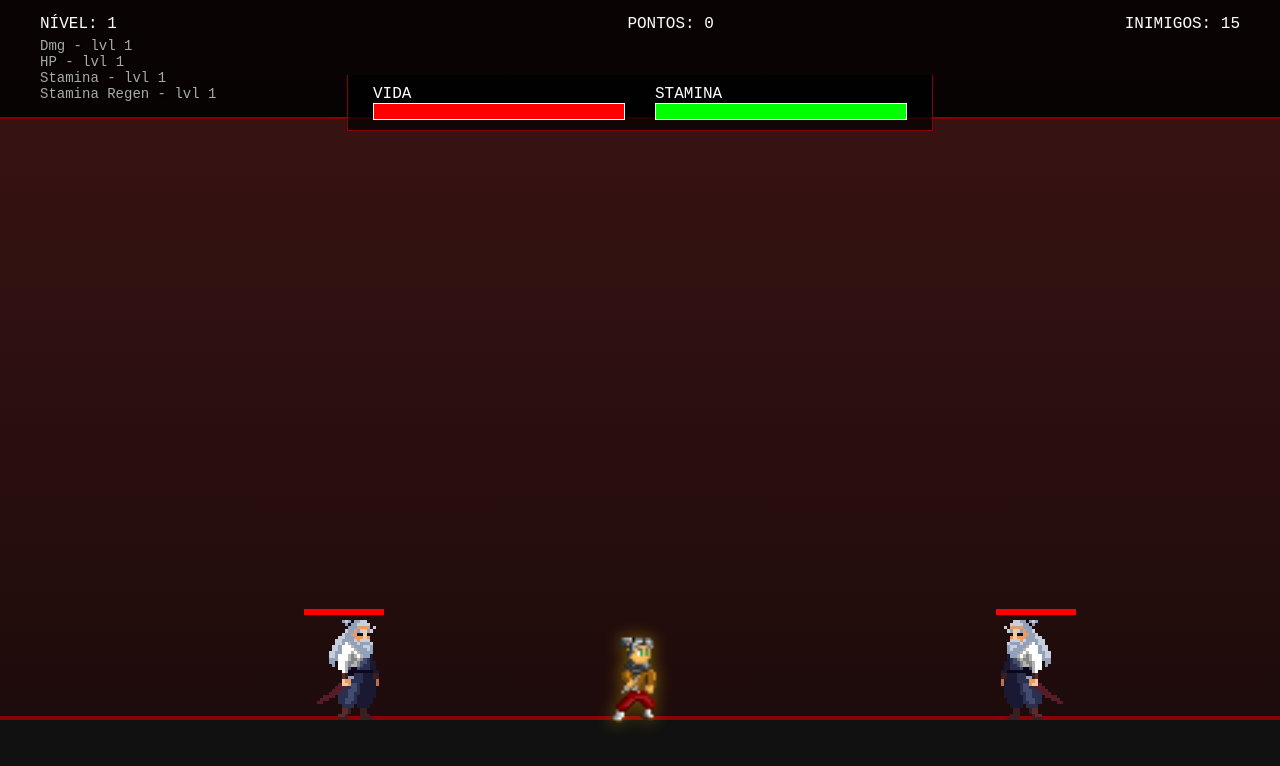
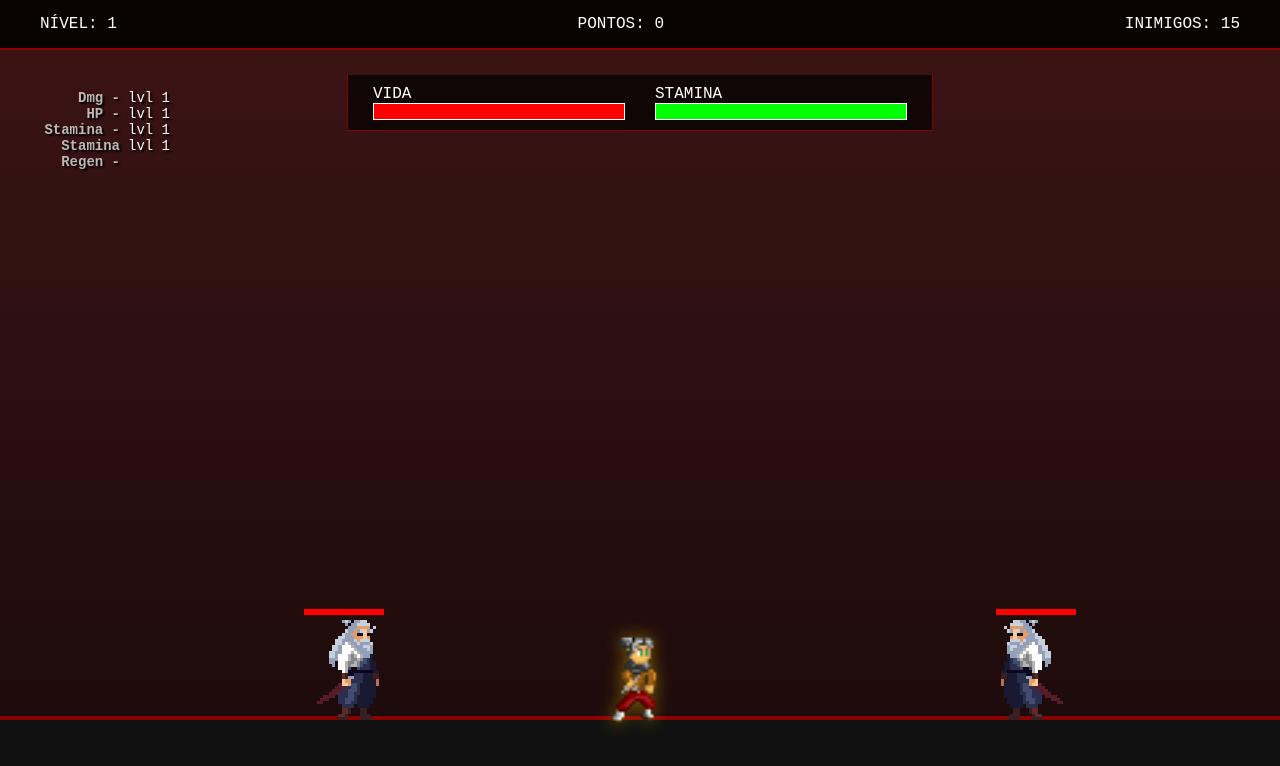
Before and after one commit to froakie08/JogoWeb, a React (Vite) app: page / in a window 1280 px wide. Both pictures are taken after a click on the button "INICIAR FUGA". Shown: the top 766 px of the page. Built offline with nearby package versions, Linux system fonts and the light colour scheme.

Commit message:
Lista de stats

```diff
--- a/src/App.css
+++ b/src/App.css
@@ -193,3 +193,37 @@ body, html {
   color: #ffd700;
   margin-bottom: 10px;
 }
+
+/* Nova lista de stats dentro do jogo */
+.stats-list-container {
+  position: absolute;
+  top: 90px; /* Ajusta para ficar abaixo da linha do HUD */
+  left: 20px;
+  display: grid;
+  grid-template-columns: 100px auto; /* Coluna 1 fixa o tamanho para alinhar a 2 */
+  column-gap: 8px;
+  font-family: 'Courier New', Courier, monospace; /* Dá um ar de RPG/Terminal */
+  font-size: 14px;
+  color: rgba(255, 255, 255, 0.7); /* Branco suave para não distrair */
+  text-shadow: 2px 2px 2px black;
+  z-index: 50;
+  pointer-events: none; /* Garante que não clicas nisto sem querer */
+}
+
+.stat-name {
+  text-align: right;
+  font-weight: bold;
+}
+
+.stat-value {
+  text-align: left;
+  color: #fff;
+}
+
+.stat-special {
+  grid-column: span 2;
+  color: #00ff00;
+  font-weight: bold;
+  margin-top: 5px;
+  text-align: left;
+}
--- a/src/App.jsx
+++ b/src/App.jsx
@@ -358,21 +358,22 @@ function App() {
       ) : (
         <>
           <div className="hud">
-            <div style={{ display: 'flex', flexDirection: 'column', alignItems: 'flex-start' }}>
-              <div>NÍVEL: {level}</div>
-              {/* NOVA LISTA DE STATS ABAIXO DO NÍVEL */}
-              <div className="stats-list" style={{ fontSize: '14px', marginTop: '5px', textAlign: 'left', color: '#aaa', textShadow: '1px 1px 2px black' }}>
-                <div>Dmg - lvl {upgrades.dmg + 1}</div>
-                <div>HP - lvl {upgrades.hp + 1}</div>
-                <div>Stamina - lvl {upgrades.stamina + 1}</div>
-                <div>Stamina Regen - lvl {upgrades.regen + 1}</div>
-                {staminaRegenJump && <div style={{ color: '#00ff00' }}>Infinite Stamina Regen</div>}
-                {healInBossActive && <div style={{ color: '#00ff00' }}>Heal in Boss</div>}
-              </div>
-            </div>
+            <div>NÍVEL: {level}</div>
             <div className="hud-center">PONTOS: {score}</div>
             <div>INIMIGOS: {enemies.filter((e) => e.hp > 0 || (e.type === 3 && e.isDying)).length}</div>
           </div>
+
+          {/* LISTA DE STATS NO CANTO SUPERIOR ESQUERDO, DENTRO DA ÁREA DE JOGO */}
+          <div className="stats-list-container">
+            <span className="stat-name">Dmg -</span><span className="stat-value">lvl {upgrades.dmg + 1}</span>
+            <span className="stat-name">HP -</span><span className="stat-value">lvl {upgrades.hp + 1}</span>
+            <span className="stat-name">Stamina -</span><span className="stat-value">lvl {upgrades.stamina + 1}</span>
+            <span className="stat-name">Stamina Regen -</span><span className="stat-value">lvl {upgrades.regen + 1}</span>
+
+            {staminaRegenJump && <div className="stat-special">Infinite Stamina Regen</div>}
+            {healInBossActive && <div className="stat-special">Heal in Boss</div>}
+          </div>
+
           <div className="stats-container">
             <div className="stat-group">
               <div className="bar-label">VIDA</div>
```
